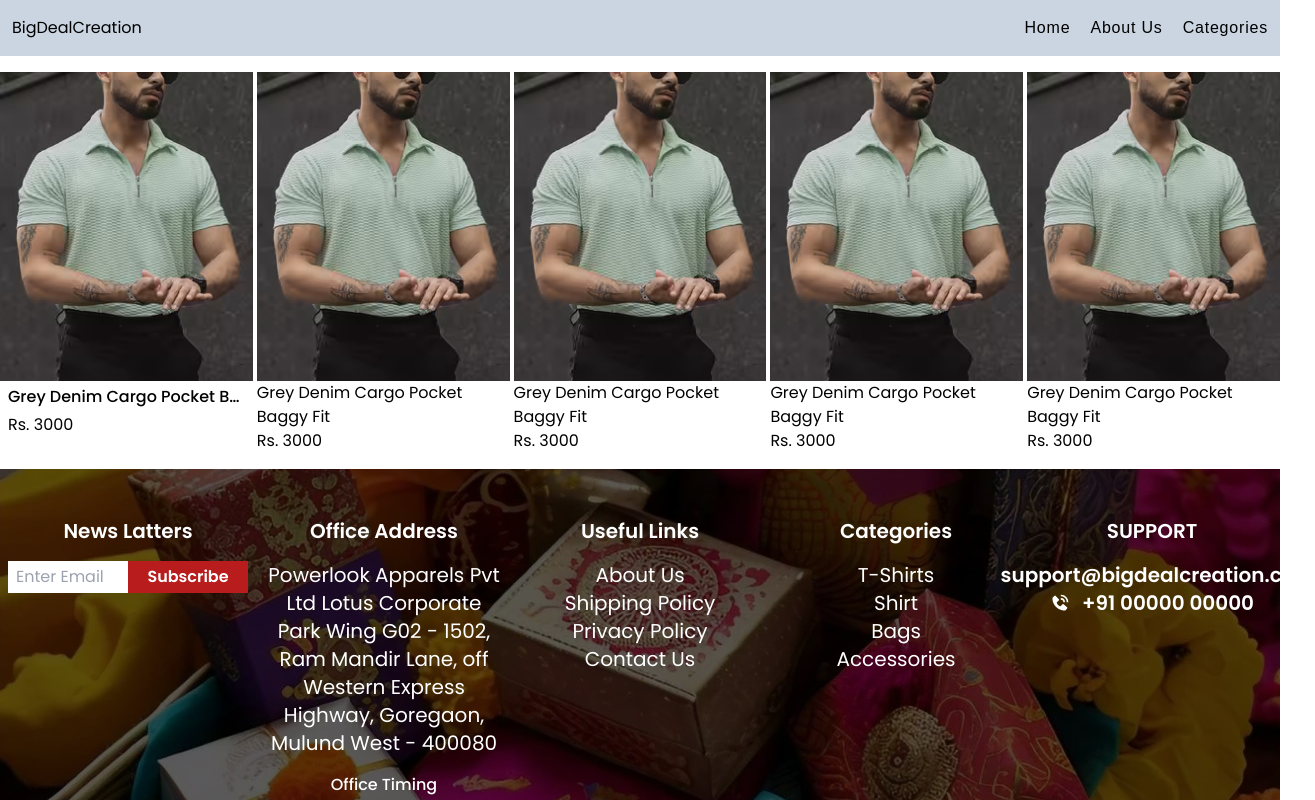
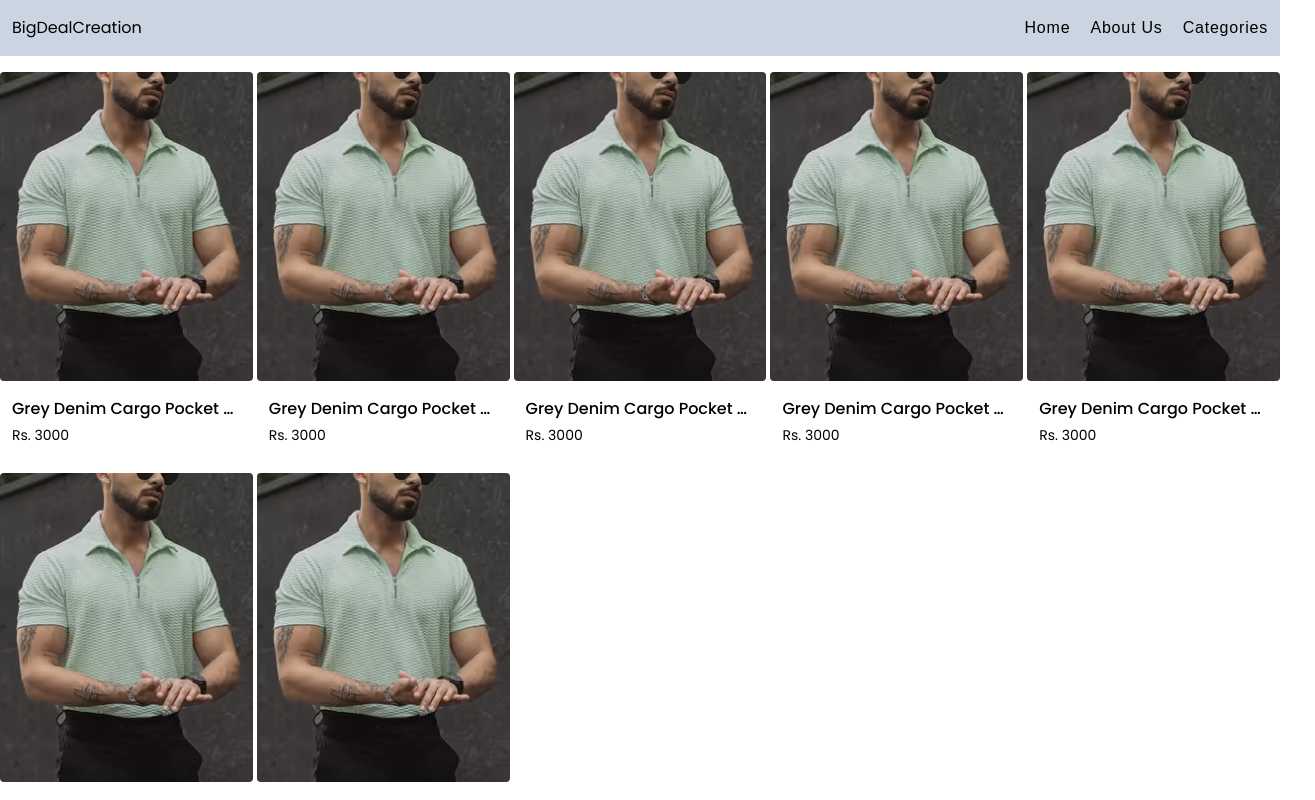
Before and after one commit to shivaaa07/big_deal_creation, a React (Vite) app: page /Categories in a window 1280 px wide. Shown: the top 800 px of the page, 1315 px wide, since content can reach past the window. Built offline with nearby package versions, Linux system fonts and the light colour scheme; a web font is replaced by a local one.

Commit message:
categories page done

```diff
--- a/src/components/Footer/Footer.jsx
+++ b/src/components/Footer/Footer.jsx
@@ -50,7 +50,7 @@ const Footer = () => {
               <h4 className="text-white text-xl font-semibold text-center mb-4">
                 Office Address
               </h4>
-              <p className="text-xs sm:text-base md:text-xl text-white text-black-400">
+              <p className="text-xs text-white text-black-400">
                 Powerlook Apparels Pvt Ltd Lotus Corporate Park Wing G02 - 1502,
                 Ram Mandir Lane, off Western Express Highway, Goregaon, Mulund
                 West - 400080
@@ -59,7 +59,7 @@ const Footer = () => {
                 <h5 className="text-white text-md font-medium mt-4">
                   Office Timing
                 </h5>
-                <span className="text-xs sm:text-base md:text-xl text-white text-black-400">
+                <span className="text-xs text-white text-black-400">
                   Mon - Sat : 10:00AM - 07:00 PM
                 </span>
               </div>
@@ -71,22 +71,22 @@ const Footer = () => {
               </h4>
               <ul className="navbar-links">
                 <li className="item">
-                  <NavLink className="text-xs sm:text-base md:text-xl text-white hover:text-red-500 hover:font-semibold">
+                  <NavLink className="text-xs text-white hover:text-red-500 hover:font-semibold">
                     About Us
                   </NavLink>
                 </li>
                 <li className="item">
-                  <NavLink className="text-xs sm:text-base md:text-xl text-white hover:text-red-500 hover:font-semibold">
+                  <NavLink className="text-xs text-white hover:text-red-500 hover:font-semibold">
                     Shipping Policy
                   </NavLink>
                 </li>
                 <li className="item">
-                  <NavLink className="text-xs sm:text-base md:text-xl text-white hover:text-red-500 hover:font-semibold">
+                  <NavLink className="text-xs text-white hover:text-red-500 hover:font-semibold">
                     Privacy Policy
                   </NavLink>
                 </li>
                 <li className="item">
-                  <NavLink className="text-xs sm:text-base md:text-xl text-white hover:text-red-500 hover:font-semibold">
+                  <NavLink className="text-xs text-white hover:text-red-500 hover:font-semibold">
                     Contact Us
                   </NavLink>
                 </li>
@@ -99,22 +99,22 @@ const Footer = () => {
               </h4>
               <ul className="categories-links">
                 <li className="item">
-                  <NavLink className="text-xs sm:text-base md:text-xl text-white hover:text-red-500 hover:font-semibold">
+                  <NavLink className="text-xs text-white hover:text-red-500 hover:font-semibold">
                     T-Shirts
                   </NavLink>
                 </li>
                 <li className="item">
-                  <NavLink className="text-xs sm:text-base md:text-xl text-white hover:text-red-500 hover:font-semibold">
+                  <NavLink className="text-xs text-white hover:text-red-500 hover:font-semibold">
                     Shirt
                   </NavLink>
                 </li>
                 <li className="item">
-                  <NavLink className="text-xs sm:text-base md:text-xl text-white hover:text-red-500 hover:font-semibold">
+                  <NavLink className="text-xs text-white hover:text-red-500 hover:font-semibold">
                     Bags
                   </NavLink>
                 </li>
                 <li className="item">
-                  <NavLink className="text-xs sm:text-base md:text-xl text-white hover:text-red-500 hover:font-semibold">
+                  <NavLink className="text-xs text-white hover:text-red-500 hover:font-semibold">
                     Accessories
                   </NavLink>
                 </li>
@@ -125,22 +125,22 @@ const Footer = () => {
               <h4 className="text-white text-xl font-semibold text-center uppercase mb-4">
                 Support
               </h4>
-              <div className="mail flex justify-center items-center gap-3 text-white hover:text-red-500 cursor-pointer leading-10">
-                <SiMinutemailer className="text-xs sm:text-base md:text-xl" />
-                <span className="text-xs sm:text-base md:text-xl font-semibold">
+              <div className="mail flex justify-center lg:justify-start items-center gap-3 text-white hover:text-red-500 cursor-pointer leading-10">
+                <SiMinutemailer className="text-xs" />
+                <span className="text-xs font-semibold">
                   support@bigdealcreation.com
                 </span>
               </div>
-              <div className="phone flex justify-center items-center gap-3 text-white hover:text-red-500 cursor-pointer leading-8">
-                <BiSolidPhoneCall className="text-xs sm:text-base md:text-xl" />
-                <span className="text-xs sm:text-base md:text-xl font-semibold">
+              <div className="phone flex justify-center lg:justify-start items-center gap-3 text-white hover:text-red-500 cursor-pointer leading-8">
+                <BiSolidPhoneCall className="text-xs" />
+                <span className="text-xs font-semibold">
                   +91 00000 00000
                 </span>
               </div>
             </div>
           </div>
           <div className="copy-right py-4 relative z-10">
-            <p className="text-center text-slate-50 text-xs sm:text-base md:text-xl">
+            <p className="text-center text-slate-50 text-xs">
               @ 2024 Big Deal Creation | All Rights Reserved
             </p>
           </div>
--- a/src/components/Header/Header.jsx
+++ b/src/components/Header/Header.jsx
@@ -43,8 +43,8 @@ const Header = () => {
             onClick={handleChange}
             className={menuToggle ? "active" : "mobile-icons"}
           >
-            <FaAlignRight className="menu-btn" />
-            <FaTimes className="close-btn" />
+            <FaAlignRight className="menu-btn cursor-pointer" />
+            <FaTimes className="close-btn cursor-pointer" />
           </div>
         </div>
       </header>
--- a/src/components/Home.jsx
+++ b/src/components/Home.jsx
@@ -37,7 +37,7 @@ const Home = () => {
         <Categories />
         <ProductGallery />
         <FeaturedProduct />
-        {/* <MainPopup hiddenClass={showModal} onClose={closeModal}/> */}
+        <MainPopup hiddenClass={showModal} onClose={closeModal}/>
         <BrandAd />
         <PopularBrands />
       </div>
--- a/src/components/ImageToggleOnMouseOver.jsx
+++ b/src/components/ImageToggleOnMouseOver.jsx
@@ -1,7 +1,8 @@
 import React, { Component, useRef } from "react";
 
-const ImageToggleOnMouseOver = ({ primaryImg, secondaryImg }) => {
+const ImageToggleOnMouseOver = ({ primaryImg, secondaryImg, borderHover }) => {
   const imageRef = useRef(null);
+  console.log(borderHover);
 
   return (
     <img
@@ -14,6 +15,7 @@ const ImageToggleOnMouseOver = ({ primaryImg, secondaryImg }) => {
       src={primaryImg}
       alt=""
       ref={imageRef}
+      className={`w-full ${borderHover} rounded`}
     />
   );
 };
--- a/src/components/MainPopup.jsx
+++ b/src/components/MainPopup.jsx
@@ -3,7 +3,7 @@ import { useState } from "react";
 // import popupImg from "../assets/popup.webp";
 import popupImg from "../assets/employee-joining-kits-2.webp";
 import { RxCross2 } from "react-icons/rx";
-import "./MainPopup.css";
+import styles from "./MainPopup.module.css";
 
 const MainPopup = ({ onClose, hiddenClass }) => {
   console.log(hiddenClass);
@@ -48,7 +48,7 @@ const MainPopup = ({ onClose, hiddenClass }) => {
                 <input
                   type="submit"
                   value="Subscribe"
-                  className="btn font-protest tracking-wider my-2"
+                  className={`${styles.btn} font-protest tracking-wider my-2`}
                 />
               </div>
             </form>
--- a/src/components/PopularBrands.jsx
+++ b/src/components/PopularBrands.jsx
@@ -36,7 +36,7 @@ const PopularBrands = () => {
                 <div className="flex justify-center">
                     {
                         brands.map((brand, index)=>(
-                            <div className="brandImgWrapper w-52 h-52" key={index}>
+                            <div className="brandImgWrapper w-full md:w-52 h-auto md:h-52" key={index}>
                                 <img src={brand.brandsImg} alt={brand.altAttribute} className='w-full h-full' />
                             </div>
                         ))
--- /dev/null
+++ b/src/components/SingleCategories.css
@@ -0,0 +1,7 @@
+
+.cards-wrapper .product-item:hover .figure .borderHover{
+    border-radius: 0px;
+}
+.cards-wrapper .product-item:hover .figCaption{
+    box-shadow: rgba(0, 0, 0, 0.1) 0px 4px 6px -1px, rgba(0, 0, 0, 0.06) 0px 2px 4px -1px;
+}
--- a/src/components/SingleCategories.jsx
+++ b/src/components/SingleCategories.jsx
@@ -2,78 +2,83 @@ import React from "react";
 import dummyImage from "../assets/t-shirt.jpg";
 import hoverImg from "../assets/on-hover-t-shirt.jpg";
 import ImageToggleOnMouseOver from "./ImageToggleOnMouseOver";
+import "./SingleCategories.css";
+import SingleProductDetails from "./SingleProductDetails/SingleProductDetails";
 
 const SingleCategories = () => {
+  const allProducts = [
+    {
+      productFrontImage: dummyImage,
+      prodctBackImage: hoverImg,
+      productTitle: "Grey Denim Cargo Pocket Baggy Fit",
+      prodcutPrice: "Rs. 3000",
+    },
+    {
+      productFrontImage: dummyImage,
+      prodctBackImage: hoverImg,
+      productTitle: "Grey Denim Cargo Pocket Baggy Fit",
+      prodcutPrice: "Rs. 3000",
+    },
+    {
+      productFrontImage: dummyImage,
+      prodctBackImage: hoverImg,
+      productTitle: "Grey Denim Cargo Pocket Baggy Fit",
+      prodcutPrice: "Rs. 3000",
+    },
+    {
+      productFrontImage: dummyImage,
+      prodctBackImage: hoverImg,
+      productTitle: "Grey Denim Cargo Pocket Baggy Fit",
+      prodcutPrice: "Rs. 3000",
+    },
+    {
+      productFrontImage: dummyImage,
+      prodctBackImage: hoverImg,
+      productTitle: "Grey Denim Cargo Pocket Baggy Fit",
+      prodcutPrice: "Rs. 3000",
+    },
+    {
+      productFrontImage: dummyImage,
+      prodctBackImage: hoverImg,
+      productTitle: "Grey Denim Cargo Pocket Baggy Fit",
+      prodcutPrice: "Rs. 3000",
+    },
+    {
+      productFrontImage: dummyImage,
+      prodctBackImage: hoverImg,
+      productTitle: "Grey Denim Cargo Pocket Baggy Fit",
+      prodcutPrice: "Rs. 3000",
+    },
+  ];
+
   return (
     <>
       <div className="container mx-auto my-4">
-        {/* <div className="cards-wrapper flex justify-center gap-4"> */}
-        <div className="cards-wrapper grid grid-cols-2 md:grid-cols-3 lg:grid-cols-4 xl:grid-cols-5 gap-1">
-          <div className="product-item">
+        <div className="cards-wrapper grid grid-cols-2 md:grid-cols-3 lg:grid-cols-4 xl:grid-cols-5 gap-1 px-1 sm:px-0">
+          {allProducts.map((singleProduct) => (
+            <div className="product-item mb-1 lg:mb-2 xl:mb-3">
               <div className="figure">
-              {/* <img src={dummyImage} alt="Bag" className="rounded-md" /> */}
                 <ImageToggleOnMouseOver
-                primaryImg={dummyImage}
-                secondaryImg={hoverImg}
+                  primaryImg={singleProduct.productFrontImage}
+                  secondaryImg={singleProduct.prodctBackImage}
+                  borderHover={"borderHover"}
                 />
               </div>
               <div className="figCaption">
-              <div className="discription px-2">
+                <div className="discription p-3">
                   <p className="truncate text-xs md:text-base font-medium font-poppins my-1">
-                  Grey Denim Cargo Pocket Baggy Fit
+                    {singleProduct.productTitle}
                   </p>
-                <div className="price text-sm md:text-base font-poppins">
-                  Rs. 3000
+                  <div className="price text-sm md:text-base lg:text-sm font-poppins">
+                    {singleProduct.prodcutPrice}
                   </div>
                 </div>
               </div>
             </div>
-          <div className="product-item">
-            <div className="figure">
-              <img src={dummyImage} alt="Bag" />
-            </div>
-            <div className="figCaption">
-              <div className="discription">
-                <p>Grey Denim Cargo Pocket Baggy Fit</p>
-                <div className="price">Rs. 3000</div>
+          ))}
         </div>
       </div>
-          </div>
-          <div className="product-item">
-            <div className="figure">
-              <img src={dummyImage} alt="Bag" />
-            </div>
-            <div className="figCaption">
-              <div className="discription">
-                <p>Grey Denim Cargo Pocket Baggy Fit</p>
-                <div className="price">Rs. 3000</div>
-              </div>
-            </div>
-          </div>
-          <div className="product-item">
-            <div className="figure">
-              <img src={dummyImage} alt="Bag" />
-            </div>
-            <div className="figCaption">
-              <div className="discription">
-                <p>Grey Denim Cargo Pocket Baggy Fit</p>
-                <div className="price">Rs. 3000</div>
-              </div>
-            </div>
-          </div>
-          <div className="product-item">
-            <div className="figure">
-              <img src={dummyImage} alt="Bag" />
-            </div>
-            <div className="figCaption">
-              <div className="discription">
-                <p>Grey Denim Cargo Pocket Baggy Fit</p>
-                <div className="price">Rs. 3000</div>
-              </div>
-            </div>
-          </div>
-        </div>
-      </div>
+      {/* <SingleProductDetails /> */}
     </>
   );
 };
--- /dev/null
+++ b/src/components/SingleProductDetails/SingleProductDetails.jsx
@@ -0,0 +1,19 @@
+import React from 'react'
+import SizeChart from './SizeChart'
+
+const SingleProductDetails = () => {
+  return (
+    <>
+        <div className="container mx-auto">
+            <p className="product-name">Multicolor Oversized Half Sleeves T Shirt</p>
+            <div className="price">Rs. 499</div>
+            {/* <div className="size-chart">
+                <input type="text" name='M' value="M" className='cursor-pointer' />
+            </div> */}
+            <SizeChart />
+        </div>
+    </>
+  )
+}
+
+export default SingleProductDetails
```
Also changed, not shown: src/components/MainPopup.css (deleted, +0 -43 lines), src/components/MainPopup.module.css (added, +43 -0 lines), src/components/SingleProductDetails/SizeChart.jsx (added, +17 -0 lines). Lines whose indentation alone changed are shown as unchanged.
